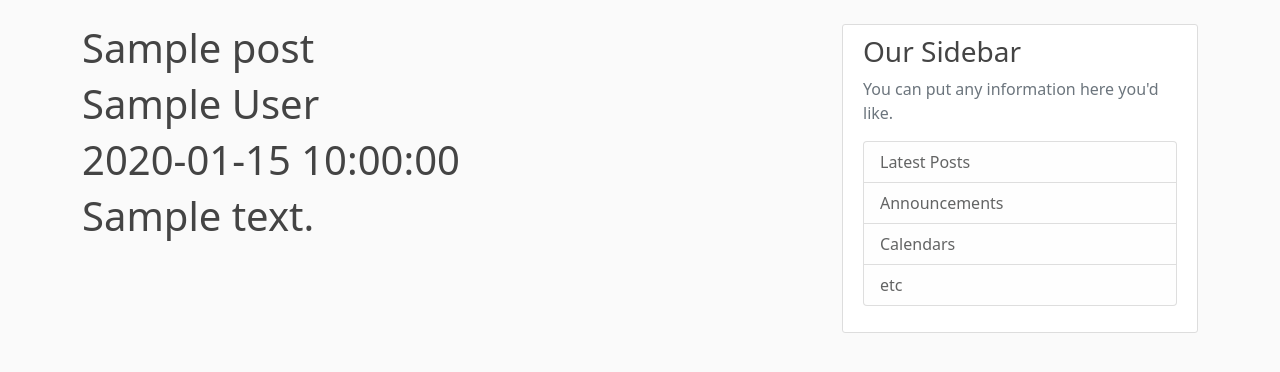
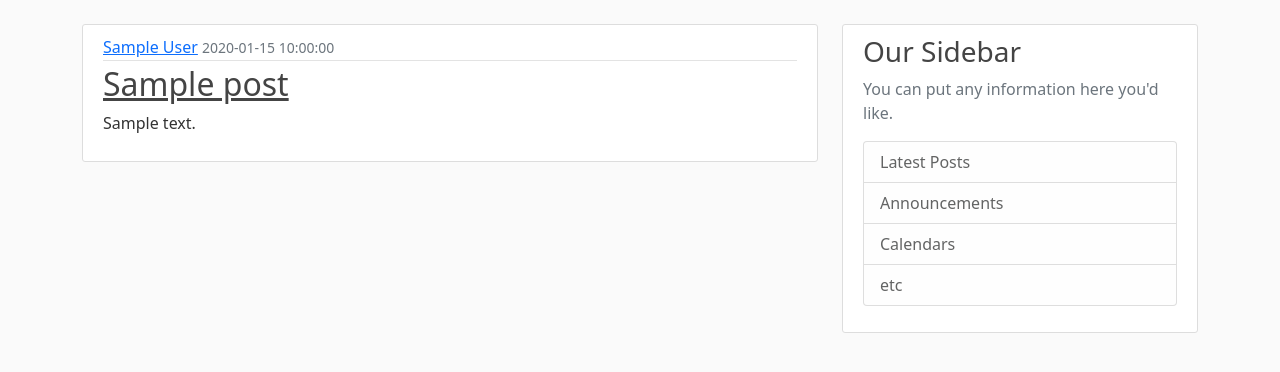
Before and after one commit to AzharUddinSheikh/FlaskWeb, a Flask app: template Flask-api-1/templates/home.html in a window 1280 px wide. Shown: the part 56-428 px from the top of the page. Run offline with Flask 2, Linux system fonts and the light colour scheme; the template is opened without the code that fills it: most values are stand-ins (such as "Sample title", 1, 10 or a date in 2020); some libraries are stand-ins or nearby versions.

Commit message:
we have provided design to our post

```diff
--- a/Flask-api-1/templates/home.html
+++ b/Flask-api-1/templates/home.html
@@ -3,10 +3,16 @@
 
 {% for post in posts %}
 
-<h1>{{post.title}}</h1>
-<h1>{{post.author}}</h1>
-<h1>{{post.date}}</h1>
-<h1>{{post.content}}</h1>
+<article class="media content-section">
+    <div class="media-body">
+        <div class="article-metadata">
+            <a class="mr-2" href="#">{{ post.author }}</a>
+            <small class="text-muted">{{ post.date_posted }}</small>
+        </div>
+        <h2><a class="article-title" href="#">{{ post.title }}</a></h2>
+        <p class="article-content">{{ post.content }}</p>
+    </div>
+</article>
 
 {% endfor %}
 
```
